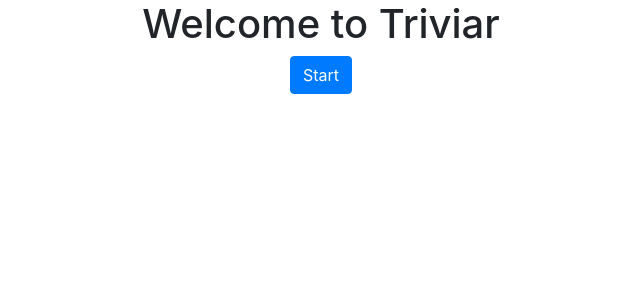
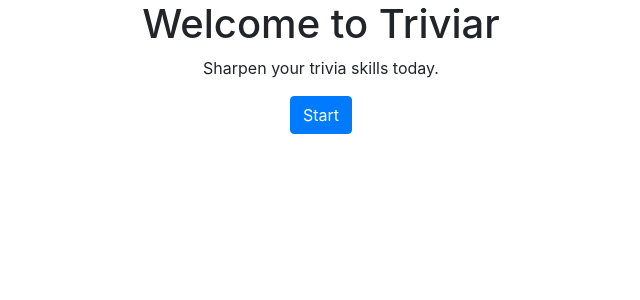
Before and after one commit to kathyn138/triviar, a React (Create React App) app: page / in a window 1280 px wide. Shown: the top 300 px of the page, without its empty margins (319-959 px from the left). Built offline with nearby package versions, Linux system fonts and the light colour scheme.

Commit message:
added flavor text

```diff
--- a/src/StartScreen/index.js
+++ b/src/StartScreen/index.js
@@ -28,6 +28,7 @@ class StartScreen extends React.Component {
     let defaultMessage =
       <div className="start">
         <h1>Welcome to Triviar</h1>
+        <p>Sharpen your trivia skills today.</p>
         <button type="button" className="btn btn-primary start-btn"
           onClick={this.handleClick}>Start</button>
       </div>;
```
